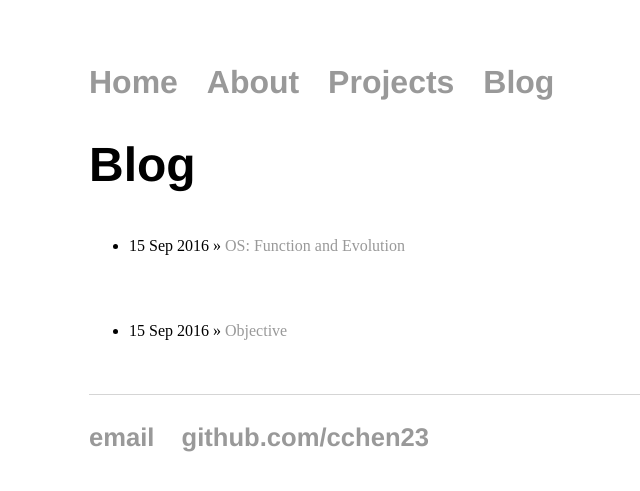
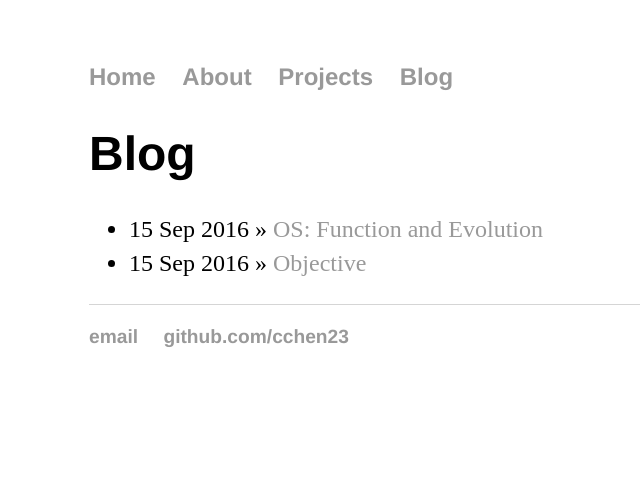
Before and after one commit to cchen23/cchen23.githhub.io, a Jekyll site: the page built from blog/index.html, in a window 1280 px wide. Shown: the top 491 px of the page, without its empty margins (103-743 px from the left). Built offline with Jekyll 4.4.1, drawn with Linux system fonts in a browser that asks for light colours.

Commit message:
Update main.css

```diff
--- a/css/main.css
+++ b/css/main.css
@@ -40,17 +40,12 @@ footer {
   font-size: .8em;
 }
 
-ul.posts li {
-  margin: 20px auto 40px;
-  font-size: 0.5em;
-}
-
 ul {
- font-size: 2em;
+ font-size: 1.5em;
  line-height: 1.4em;
 }
 
 ol {
- font-size: 2em;
+ font-size: 1.5em;
  line-height: 1.4em;
 }
```
